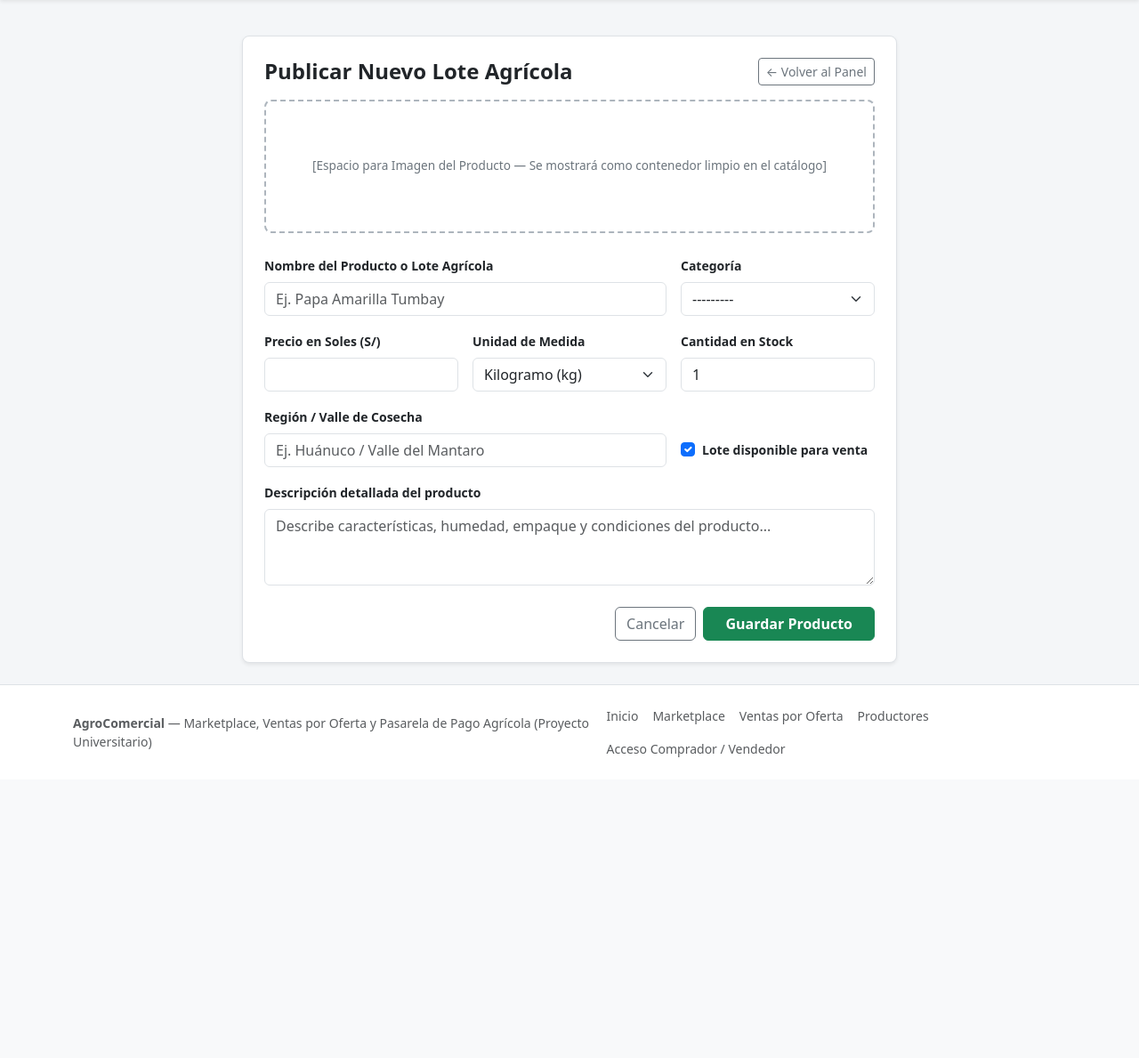
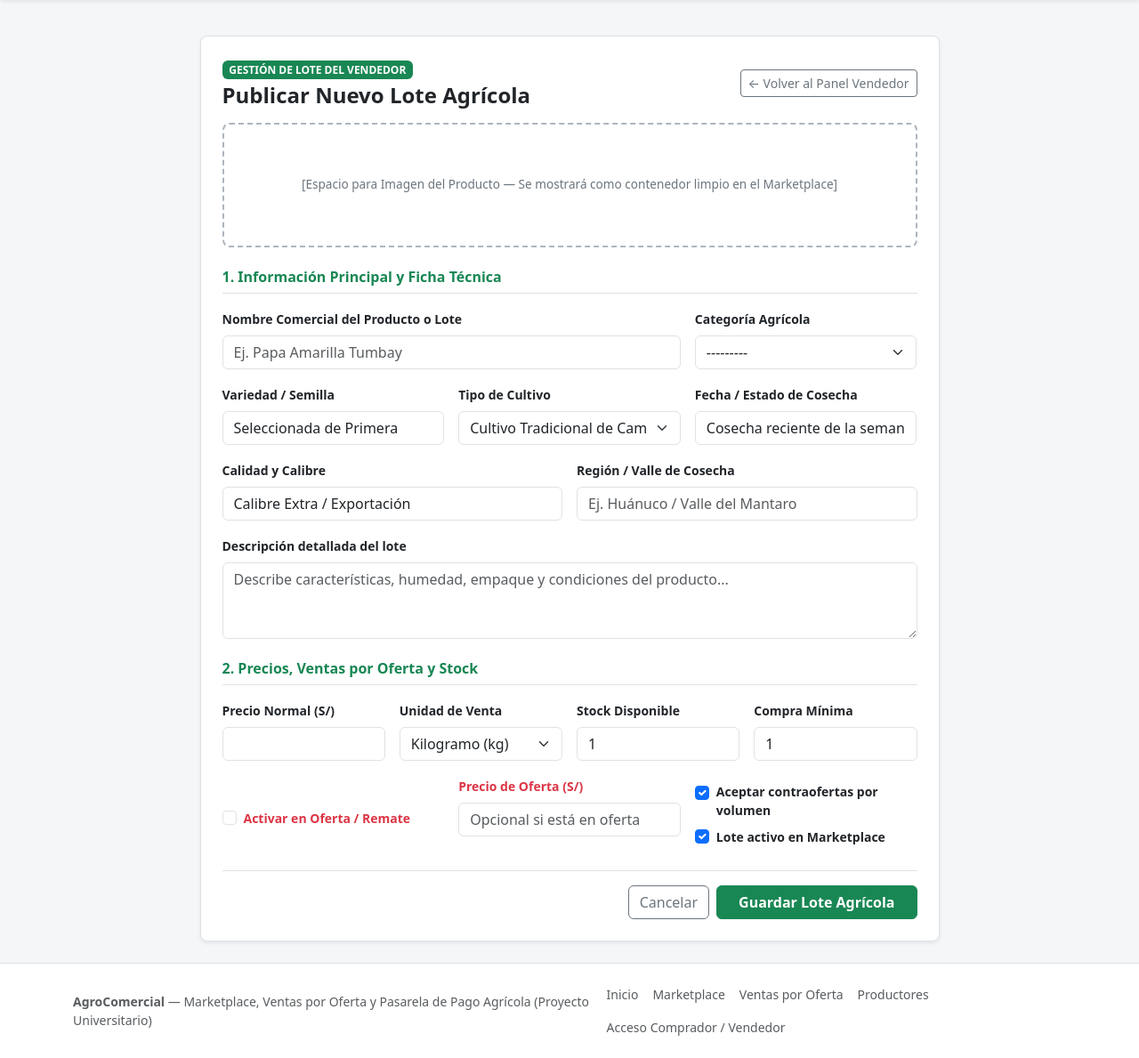
Before and after one commit to fabrizio1350/AGRO-COMERCIAL, a Django app: page /producto/nuevo/ in a window 1280 px wide. Shown: the part 144-1333 px from the top of the page at 89% size. Before the commit the page ends 995 px from the top, so only its background shows below. Run offline with Django 5.2, Linux system fonts and the light colour scheme; the visitor is signed in with stand-in values (Sample User, id 1); data comes from the database, SQL or seed files in the repository; data that the repository does not hold is empty.

Commit message:
actualizando el formulario de producto con ficha tecnica y precios de oferta

```diff
--- a/templates/form_producto.html
+++ b/templates/form_producto.html
@@ -4,73 +4,126 @@
 
 {% block content %}
 <div class="row justify-content-center">
-    <div class="col-lg-8">
+    <div class="col-lg-9">
         <div class="bg-white border rounded-3 p-4 shadow-sm">
             <div class="d-flex justify-content-between align-items-center mb-3">
-                <h2 class="h4 fw-bold mb-0">{{ accion }}</h2>
+                <div>
+                    <span class="badge bg-success mb-1">GESTIÓN DE LOTE DEL VENDEDOR</span>
+                    <h2 class="h4 fw-bold mb-0">{{ accion }}</h2>
+                </div>
                 <a href="{% url 'panel_productor' %}" class="btn btn-outline-secondary btn-sm">
-                    &larr; Volver al Panel
+                    &larr; Volver al Panel Vendedor
                 </a>
             </div>
 
-            <div class="placeholder-imagen mb-4" style="height: 150px;">
-                [Espacio para Imagen del Producto — Se mostrará como contenedor limpio en el catálogo]
+            <div class="placeholder-imagen mb-4" style="height: 140px;">
+                [Espacio para Imagen del Producto — Se mostrará como contenedor limpio en el Marketplace]
             </div>
 
             <form method="post">
                 {% csrf_token %}
 
-                <div class="row g-3">
+                {% if form.errors %}
+                <div class="alert alert-danger small">
+                    Por favor verifica los campos marcados del formulario.
+                </div>
+                {% endif %}
+
+                <h6 class="fw-bold text-success border-bottom pb-2 mb-3">1. Información Principal y Ficha Técnica</h6>
+                <div class="row g-3 mb-4">
                     <div class="col-md-8">
-                        <label class="form-label small fw-semibold">Nombre del Producto o Lote Agrícola</label>
+                        <label class="form-label small fw-semibold">Nombre Comercial del Producto o Lote</label>
                         {{ form.nombre }}
-                        {% if form.nombre.errors %}
-                            <div class="text-danger small">{{ form.nombre.errors|striptags }}</div>
-                        {% endif %}
                     </div>
                     <div class="col-md-4">
-                        <label class="form-label small fw-semibold">Categoría</label>
+                        <label class="form-label small fw-semibold">Categoría Agrícola</label>
                         {{ form.categoria }}
                     </div>
 
                     <div class="col-md-4">
-                        <label class="form-label small fw-semibold">Precio en Soles (S/)</label>
+                        <label class="form-label small fw-semibold">Variedad / Semilla</label>
+                        {{ form.variedad }}
+                    </div>
+                    <div class="col-md-4">
+                        <label class="form-label small fw-semibold">Tipo de Cultivo</label>
+                        {{ form.tipo_cultivo }}
+                    </div>
+                    <div class="col-md-4">
+                        <label class="form-label small fw-semibold">Fecha / Estado de Cosecha</label>
+                        {{ form.fecha_cosecha }}
+                    </div>
+
+                    <div class="col-md-6">
+                        <label class="form-label small fw-semibold">Calidad y Calibre</label>
+                        {{ form.calidad }}
+                    </div>
+                    <div class="col-md-6">
+                        <label class="form-label small fw-semibold">Región / Valle de Cosecha</label>
+                        {{ form.origen }}
+                    </div>
+
+                    <div class="col-12">
+                        <label class="form-label small fw-semibold">Descripción detallada del lote</label>
+                        {{ form.descripcion }}
+                    </div>
+                </div>
+
+                <h6 class="fw-bold text-success border-bottom pb-2 mb-3">2. Precios, Ventas por Oferta y Stock</h6>
+                <div class="row g-3">
+                    <div class="col-md-3">
+                        <label class="form-label small fw-semibold">Precio Normal (S/)</label>
                         {{ form.precio }}
                         {% if form.precio.errors %}
                             <div class="text-danger small">{{ form.precio.errors|striptags }}</div>
                         {% endif %}
                     </div>
-                    <div class="col-md-4">
-                        <label class="form-label small fw-semibold">Unidad de Medida</label>
+                    <div class="col-md-3">
+                        <label class="form-label small fw-semibold">Unidad de Venta</label>
                         {{ form.unidad }}
                     </div>
-                    <div class="col-md-4">
-                        <label class="form-label small fw-semibold">Cantidad en Stock</label>
+                    <div class="col-md-3">
+                        <label class="form-label small fw-semibold">Stock Disponible</label>
                         {{ form.stock }}
                     </div>
+                    <div class="col-md-3">
+                        <label class="form-label small fw-semibold">Compra Mínima</label>
+                        {{ form.minimo_compra }}
+                    </div>
 
-                    <div class="col-md-8">
-                        <label class="form-label small fw-semibold">Región / Valle de Cosecha</label>
-                        {{ form.origen }}
-                    </div>
-                    <div class="col-md-4 d-flex align-items-end">
-                        <div class="form-check mb-2">
-                            {{ form.disponible }}
-                            <label class="form-check-label fw-semibold small">
-                                Lote disponible para venta
+                    <div class="col-md-4 d-flex align-items-center pt-3">
+                        <div class="form-check">
+                            {{ form.en_oferta }}
+                            <label class="form-check-label fw-bold small text-danger">
+                                Activar en Oferta / Remate
                             </label>
                         </div>
                     </div>
-
-                    <div class="col-12">
-                        <label class="form-label small fw-semibold">Descripción detallada del producto</label>
-                        {{ form.descripcion }}
+                    <div class="col-md-4">
+                        <label class="form-label small fw-semibold text-danger">Precio de Oferta (S/)</label>
+                        {{ form.precio_oferta }}
+                        {% if form.precio_oferta.errors %}
+                            <div class="text-danger small">{{ form.precio_oferta.errors|striptags }}</div>
+                        {% endif %}
+                    </div>
+                    <div class="col-md-4 d-flex flex-column justify-content-center pt-2">
+                        <div class="form-check">
+                            {{ form.acepta_ofertas }}
+                            <label class="form-check-label fw-semibold small">
+                                Aceptar contraofertas por volumen
+                            </label>
+                        </div>
+                        <div class="form-check mt-1">
+                            {{ form.disponible }}
+                            <label class="form-check-label fw-semibold small">
+                                Lote activo en Marketplace
+                            </label>
+                        </div>
                     </div>
                 </div>
 
-                <div class="d-flex justify-content-end gap-2 mt-4">
+                <div class="d-flex justify-content-end gap-2 mt-4 pt-3 border-top">
                     <a href="{% url 'panel_productor' %}" class="btn btn-outline-secondary">Cancelar</a>
-                    <button type="submit" class="btn btn-success px-4 fw-semibold">Guardar Producto</button>
+                    <button type="submit" class="btn btn-success px-4 fw-semibold">Guardar Lote Agrícola</button>
                 </div>
             </form>
         </div>
```
